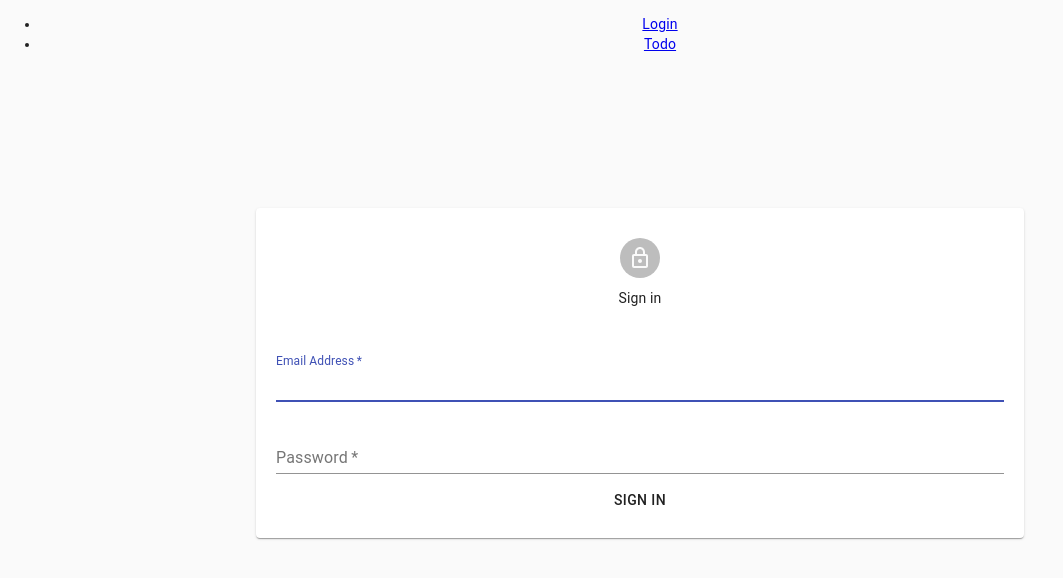
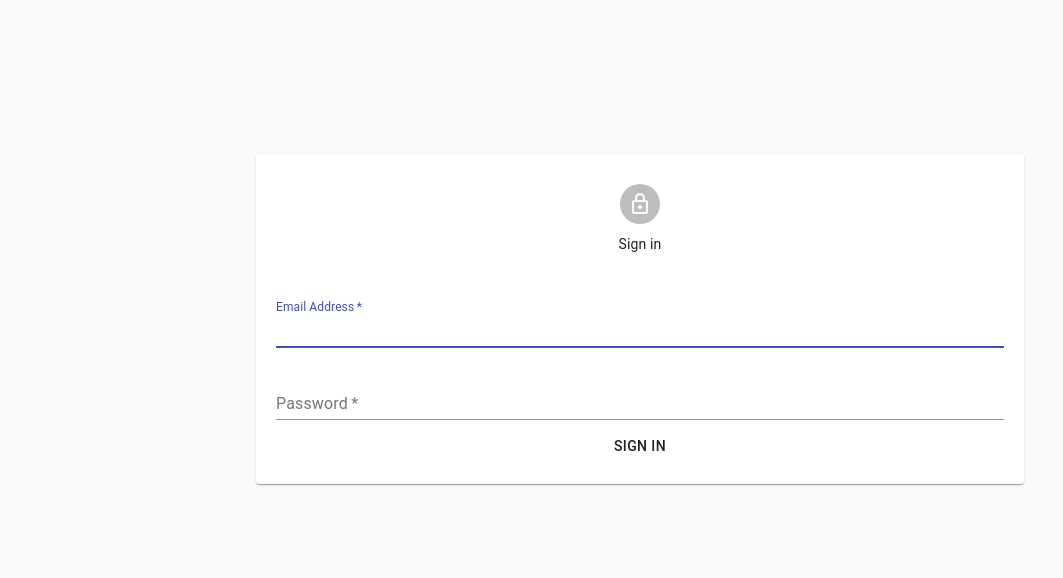
Before and after one commit to andresflorezp/IETI-LAB2, a React (Create React App) app: page / in a window 1280 px wide. Shown: the top 578 px of the page, without its empty margins (0-1063 px from the left). Built offline with nearby package versions, Linux system fonts and the light colour scheme.

Commit message:
Transicion de la aplicacion

```diff
--- a/src/App.js
+++ b/src/App.js
@@ -1,10 +1,8 @@
 import React, { Component } from 'react';
 
 import './App.css';
-
-
 import 'react-datepicker/dist/react-datepicker.css';
-import { BrowserRouter as Router, Link, Switch, Route } from 'react-router-dom'
+import { BrowserRouter as Router, Link, Switch, Route} from 'react-router-dom'
 import Login from "./Login"
 import TodoApp from "./TodoApp"
 class App extends Component {
@@ -26,7 +24,17 @@ class App extends Component {
         const TodoView = () => (
             <TodoApp />
         )
+        /*
+        const value_user = document.getElementById("email").value;
+        const value_pass = document.getElementById("password").value;
+        if(value_user==localStorage.getItem('email') && value_pass==localStorage.getItem('password')){
+            this.setState({isLoggedIn: true});
+        }
+        else{
+            this.setState({isLoggedIn: false});
+        }*/
 
+        /*
         if (this.state.isLoggedIn.toString()==="true") {
             button = (<ul>
                 <li><Link to="/">Login</Link></li>
@@ -42,16 +50,12 @@ class App extends Component {
 
             </ul>);
         }
-
+        */
 
         return (
 
             <Router>
                 <div className="App">
-
-
-                    {button}
-
 
                     <div>
                         <Switch>
@@ -59,6 +63,7 @@ class App extends Component {
                             <Route path="/todo" component={TodoView} />
                         </Switch>
                     </div>
+
                 </div>
             </Router>
         );
--- a/src/Login.js
+++ b/src/Login.js
@@ -8,11 +8,18 @@ import InputLabel from '@material-ui/core/InputLabel';
 import LockIcon from '@material-ui/icons/LockOutlined';
 import Paper from '@material-ui/core/Paper';
 import Typography from '@material-ui/core/Typography';
+import { BrowserRouter as Router, Link } from 'react-router-dom'
 import './Login.css'
 
+export default class Login extends React.Component {
+    constructor(props) {
+        super(props);
 
-export default class Login extends React.Component {
+
+    }
+
     render() {
+
         return (
             <React.Fragment>
                 <CssBaseline />
@@ -30,14 +37,17 @@ export default class Login extends React.Component {
                             <FormControl margin="normal" required fullWidth>
                                 <InputLabel htmlFor="password">Password</InputLabel>
                                 <Input
+
                                     name="password"
                                     type="password"
                                     id="password"
                                     autoComplete="current-password"
                                 />
                             </FormControl>
+
+                            <Link to="/todo" style={{textDecoration: 'none'}}>
                                 <Button
-                                to="/todo"
+
                                     type="submit"
                                     fullWidth
                                     variant="raised"
@@ -46,11 +56,13 @@ export default class Login extends React.Component {
                                 >
                                     Sign in
                             </Button>
+                            </Link>
                         </form>
                     </Paper>
                 </main>
             </React.Fragment>
         );
+
     }
 
 }
--- a/src/TodoApp.js
+++ b/src/TodoApp.js
@@ -10,13 +10,13 @@ import Button from '@material-ui/core/Button'
 class TodoApp extends React.Component {
     constructor(props) {
         super(props);
+
         this.state = { items: [], text: '', priority: 0, dueDate: moment() };
         this.handleTextChange = this.handleTextChange.bind(this);
         this.handlePriorityChange = this.handlePriorityChange.bind(this);
         this.handleDateChange = this.handleDateChange.bind(this);
         this.handleSubmit = this.handleSubmit.bind(this);
     }
-
     render() {
         return (
             <div className="App">
@@ -35,7 +35,6 @@ class TodoApp extends React.Component {
                         onChange={this.handleTextChange}
                         value={this.state.text}>
                     </input>
-
                     <br />
                     <br />
                     <label htmlFor="priority" className="right-margin">
@@ -67,7 +66,6 @@ class TodoApp extends React.Component {
                         Add #{this.state.items.length + 1}
 
             </Button>
-
 
                 </form>
                 <br />
--- a/src/TodoList.js
+++ b/src/TodoList.js
@@ -2,8 +2,6 @@ import React from 'react';
 import Todo from './Todo'
 
 class TodoList extends React.Component {
-
-
 
     render() {
         const todoList = this.props.todoList.map((todo, i) => {
--- a/src/index.js
+++ b/src/index.js
@@ -4,7 +4,8 @@ import './index.css';
 import App from './App';
 import registerServiceWorker from './registerServiceWorker';
 
-
+localStorage.setItem('email', "admin@mail.com");
+localStorage.setItem('password', "admin");
 
 ReactDOM.render(<App/>, document.getElementById('root'));
 registerServiceWorker();
```
Lines whose indentation alone changed are shown as unchanged.
